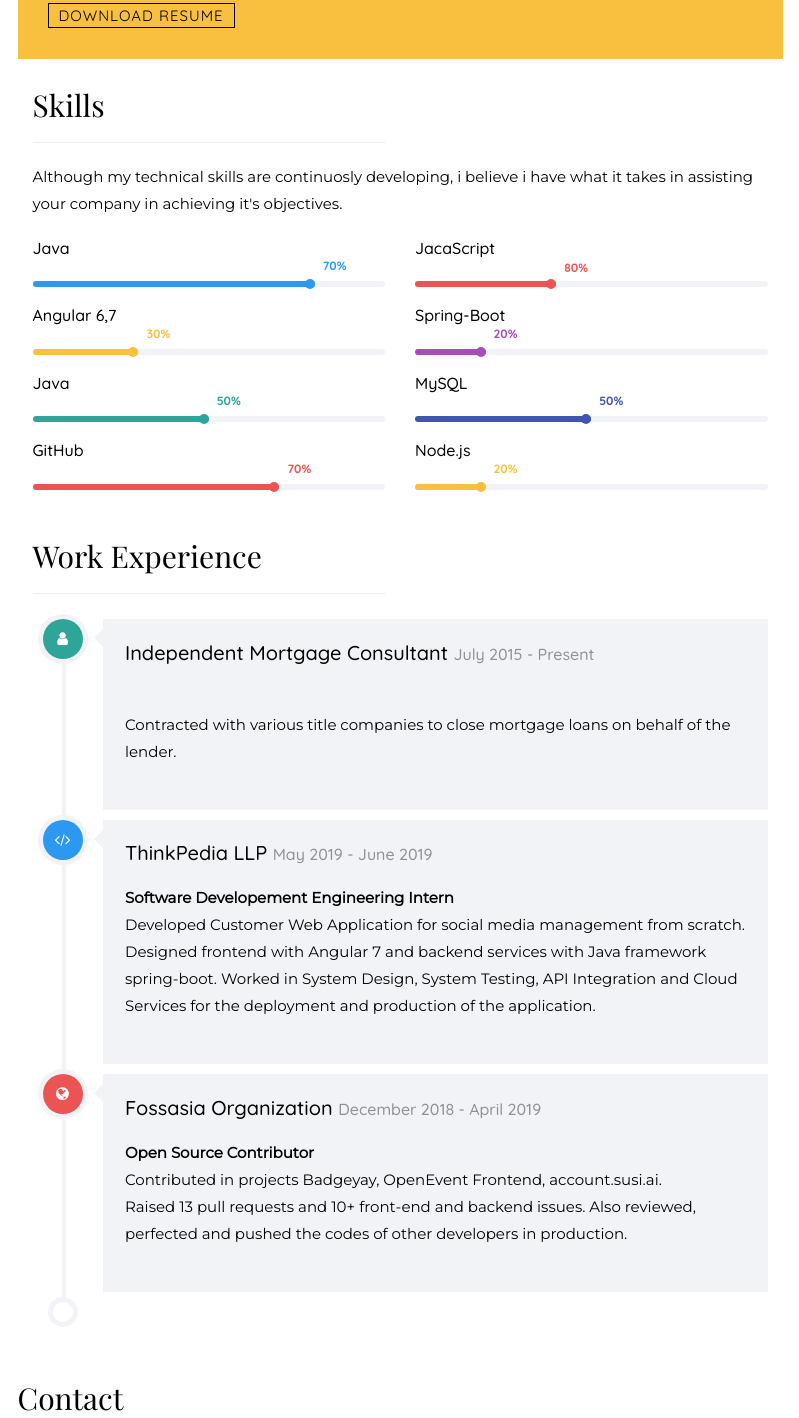
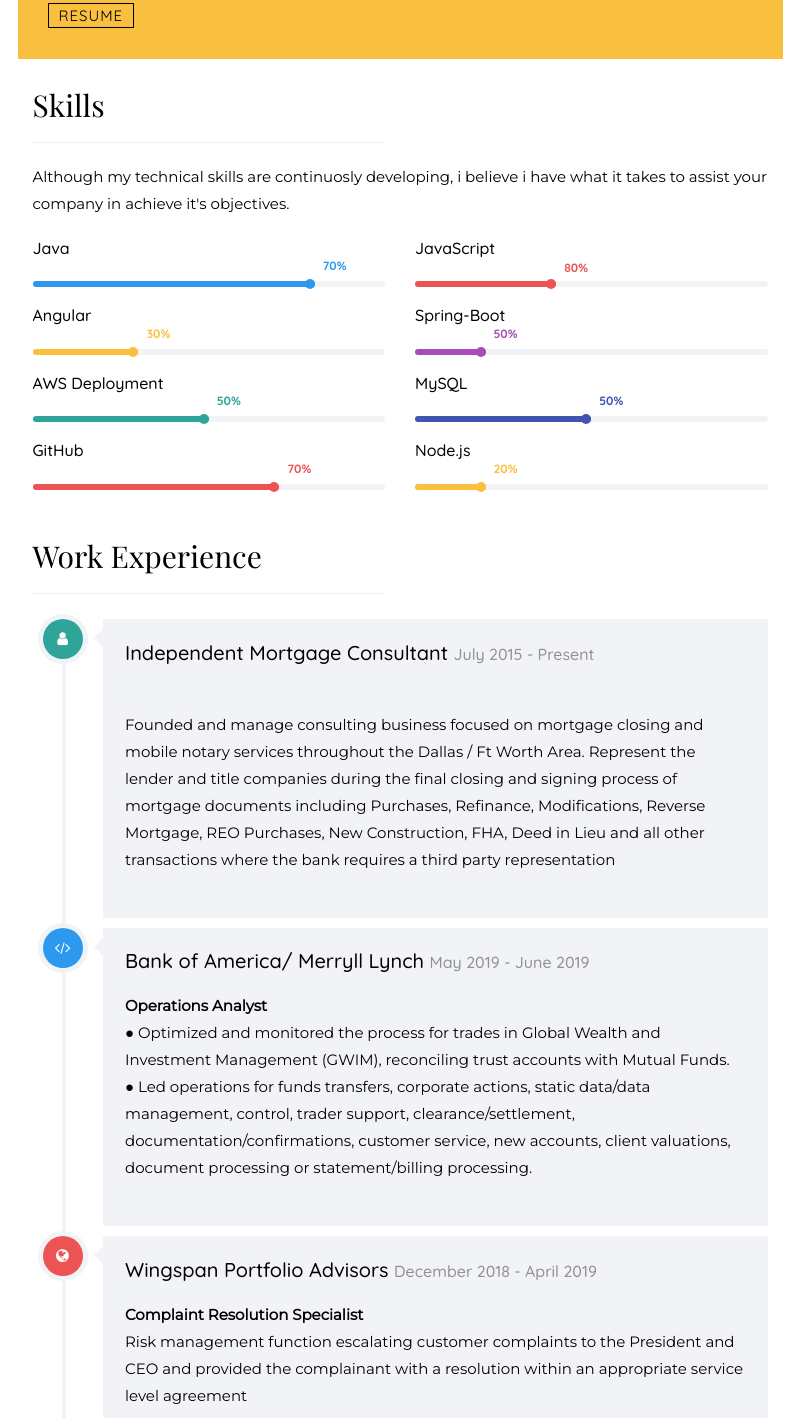
Before and after one commit to lizchiduku/LizChiduku_Portfolio, a plain HTML site: page Portfolio/Portfolio/index.html in a window 1280 px wide. Shown: the part 772-2190 px from the top of the page, without its empty margins (390-1189 px from the left). Drawn offline with nearby package versions, Linux system fonts and the light colour scheme; some packages are replaced by stand-ins of ours; a script that the page names is missing; a web font is replaced by a local one.

Commit message:
Update index.html

```diff
--- a/Portfolio/Portfolio/index.html
+++ b/Portfolio/Portfolio/index.html
@@ -17,7 +17,7 @@
 
 	<link href="https://fonts.googleapis.com/css?family=Quicksand:300,400,500,700" rel="stylesheet">
 	<link href="https://fonts.googleapis.com/css?family=Playfair+Display:400,400i,700" rel="stylesheet">
-    <link href="https://fonts.googleapis.com/css?family=Montserrat|Open+Sans|Raleway&display=swap" rel="stylesheet">
+    <link href="https://fonts.googleapis.com/css?family=Montserrat|Open+Sans|Raleway&displ     ay=swap" rel="stylesheet">
 
 	<!-- Animate.css -->
 	<link rel="stylesheet" href="css/animate.css">
@@ -50,7 +50,7 @@
             <!----Side bar--->
 		  <aside id="colorlib-aside" role="complementary" class="border js-fullheight">
 			<div class="text-center">
-				<div class="author-img" style="background-image: url(images/IMG_-wl1xai.jpg);"></div>
+				<div class="author-img" style="background-image: url(images/IMG_-liz.jpg);"></div>
 				<h1 id="colorlib-logo"><a href="https://lizchiduku.github.io">Liz Chiduku</a></h1>
 				<p><strong>Full Stack Jr. Java Developer</strong></p>
 			</div>
@@ -97,10 +97,10 @@
 								<div class="about-desc">
 								    <h2>About Me</h2>
                                     <hr>
-                                    <p>I am a Java Software Developer,
-                                         Warangal.<br>While I'm a proficient full-stack developer, my expertise is in building scalable backend services and frontend development.
-                                        <br>Apart from development, I have a good interest in Data Structures and Algorithms and having good hands-on Competitive Programming.
-                                        <br>I like building new stuff and work with other people.</p>
+                                    <p>Java Software Developer
+                                         <br>I am a motivated Java Development Learning Associate seeking an entry level opportunity in Java Software Development/ Engineering. Previous professional experience includes mortgage, finance, and aviation.
+                                        <br>Apart from development, I have a good interest in financial services,aviation, statics and dynamics.
+
 								</div>
 				        </div>
                     </div>
@@ -126,7 +126,7 @@
 				        <div class="col-md-12 animate-box" data-animate-effect="fadeInLeft">
 				            <div class="hire">
 								<h2>You will be happy to know that I have completed over 15 projects successfully!</h2>
-								    <a href="/Resume_LizChiduku.pdf" class="btn-hire" style="text-align: center;" target="_blank">Download Resume</a>
+								    <a href="/Resume_LizChiduku.pdf" class="btn-hire" style="text-align: center;" target="_blank">Resume</a>
 				            </div>
 				        </div>
 				    </div>
@@ -146,7 +146,7 @@
                     <hr>
 				</div>
             </div>
-            <p>Although my technical skills are continuosly developing, i believe i have what it takes in assisting your company in achieving it's objectives.</p>
+            <p>Although my technical skills are continuosly developing, i believe i have what it takes to assist your company in achieve it's objectives.</p>
             <div class="row">
 				<div class="col-md-6 animate-box" data-animate-effect="fadeInLeft">
 				    <div class="progress-wrap">
@@ -161,7 +161,7 @@
 				</div>
 				<div class="col-md-6 animate-box" data-animate-effect="fadeInRight">
 				    <div class="progress-wrap">
-				        <h3 style="font-weight: 500;">JacaScript</h3>
+				        <h3 style="font-weight: 500;">JavaScript</h3>
 				        <div class="progress">
 				            <div class="progress-bar color-2" role="progressbar" aria-valuenow="40"
                                  aria-valuemin="0" aria-valuemax="100" style="width:40%">
@@ -172,7 +172,7 @@
 				</div>
 				<div class="col-md-6 animate-box" data-animate-effect="fadeInLeft">
 				    <div class="progress-wrap">
-				        <h3 style="font-weight: 500;">Angular 6,7</h3>
+				        <h3 style="font-weight: 500;">Angular</h3>
 				        <div class="progress">
 				            <div class="progress-bar color-3" role="progressbar" aria-valuenow="30"
 								  	aria-valuemin="0" aria-valuemax="100" style="width:30%">
@@ -187,14 +187,14 @@
 				        <div class="progress">
 				            <div class="progress-bar color-4" role="progressbar" aria-valuenow="20"
 								  	aria-valuemin="0" aria-valuemax="100" style="width:20%">
-								<span>20%</span>
+								<span>50%</span>
 				            </div>
 				        </div>
 				    </div>
 				</div>
 				<div class="col-md-6 animate-box" data-animate-effect="fadeInLeft">
 				    <div class="progress-wrap">
-				        <h3 style="font-weight: 500;">Java</h3>
+				        <h3 style="font-weight: 500;">AWS Deployment</h3>
 				            <div class="progress">
 								<div class="progress-bar color-5" role="progressbar" aria-valuenow="50"
 								  	aria-valuemin="0" aria-valuemax="100" style="width:50%">
@@ -263,7 +263,8 @@
 
 					               <div class="timeline-label">
 					                  <h2><a href="#">Independent Mortgage Consultant</a> <span>July 2015 - Present</span></h2>
-                                       <p><strong><Campus Ambassador</a></strong><br> Contracted with various title companies to close mortgage loans on behalf of the lender.</p>
+                                       <p><strong><Campus Ambassador</a></strong><br> Founded and manage consulting business focused on mortgage closing and mobile notary services throughout the Dallas / Ft Worth Area. Represent the lender and title companies during the final closing and signing process of mortgage documents including Purchases, Refinance, Modifications, Reverse Mortgage, REO Purchases, New Construction, FHA, Deed in Lieu and all other transactions where the bank requires a third party representation
+                                        </p>
 					                  <p></p>
 					               </div>
 					            </div>
@@ -277,8 +278,8 @@
 					               </div>
 
 					               <div class="timeline-label">
-					                  <h2><a href="#">ThinkPedia LLP</a> <span>May 2019 - June 2019</span></h2>
-                                       <p><strong>Software Developement Engineering Intern</strong><br>Developed Customer Web Application for social media management from scratch.<br>Designed frontend with Angular 7 and backend services with Java framework spring-boot. Worked in System Design, System Testing, API Integration and Cloud Services for the deployment and production of the application.</p>
+					                  <h2><a href="#">Bank of America/ Merryll Lynch</a> <span>May 2019 - June 2019</span></h2>
+                                       <p><strong>Operations Analyst</strong><br>●	Optimized and monitored the process for trades in Global Wealth and Investment Management (GWIM), reconciling trust accounts with Mutual Funds.<br>●	Led operations for funds transfers, corporate actions, static data/data management, control, trader support, clearance/settlement, documentation/confirmations, customer service, new accounts, client valuations, document processing or statement/billing processing.</p>
 					                  <p></p>
 					               </div>
 					            </div>
@@ -291,8 +292,9 @@
 					                  <i class="fa fa-globe"></i>
 					               </div>
 					               <div class="timeline-label">
-					               	<h2><a href="#">Fossasia Organization</a> <span>December 2018 - April 2019 </span></h2>
-					                  <p><strong>Open Source Contributor</strong><br>Contributed in projects Badgeyay, OpenEvent Frontend, account.susi.ai. <br>Raised 13 pull requests and 10+ front-end and backend issues. Also reviewed, perfected and pushed the codes of other developers in production.</p>
+					               	<h2><a href="#">Wingspan Portfolio Advisors</a> <span>December 2018 - April 2019 </span></h2>
+					                  <p><strong>Complaint Resolution Specialist</strong><br> Risk management function escalating customer complaints to the President and CEO and provided the complainant with a resolution within an appropriate service level agreement<br>
+                                        </p>
 					               </div>
 					            </div>
 					         </article>
@@ -335,11 +337,11 @@
                 <div class="col-md-12">
 				    <div class="row row-bottom-padded-sm animate-box" data-animate-effect="fadeInLeft">
                         <div class="hire">
-                            <p style="text-align: center"><strong>If you like my work and efforts, please consider buying me a coffee.<br>Thank you for your support!</strong></p>
+                            <p style="text-align: center"><strong>Thank you for visiting my portfolio! If you like my efforts,<br>please buy me a coffee :)</strong></p>
                             <div align=center>
-                                <link href="https://fonts.googleapis.com/css?family=Cookie" rel="stylesheet"><a class="bmc-button" target="_blank" href="https://www.buymeacoffee.com/r194dME8y"><img src="https://bmc-cdn.nyc3.digitaloceanspaces.com/BMC-button-images/BMC-btn-logo.svg" alt="Buy me a coffee"><span style="margin-left:5px">Buy me a coffee</span></a>
+                                <link href="https://fonts.googleapis.com/css?family=Cookie" rel="stylesheet"><a class="bmc-button" target="_blank" href="https://www.buymeacoffee.com/Zjc3WgP"><img src="https://bmc-cdn.nyc3.digitaloceanspaces.com/BMC-button-images/BMC-btn-logo.svg" alt="Buy me a coffee"><span style="margin-left:5px">Buy me a coffee</span></a>
                                 <br><br>
-                                <a href="https://www.linkedin.com/in/elizabeth-chiduku-6b823242/" style="color: black;" class="fa fa-linkedin"></a> &nbsp;&nbsp;&nbsp;&nbsp;
+                                <a href="https://www.linkedin.com/in/elizabeth-chiduku-6b823242/" style="color: rgb(89, 0, 255);" class="fa fa-linkedin"></a> &nbsp;&nbsp;&nbsp;&nbsp;
                                 <a href="https://github.com/lizchiduku" style="color: black;" class="fa fa-github"></a></p>
                             </div>
                                 <p style="text-align: center; margin-bottom: -20px;"><strong>2019 &copy; Liz Chiduku</strong></p>
```
